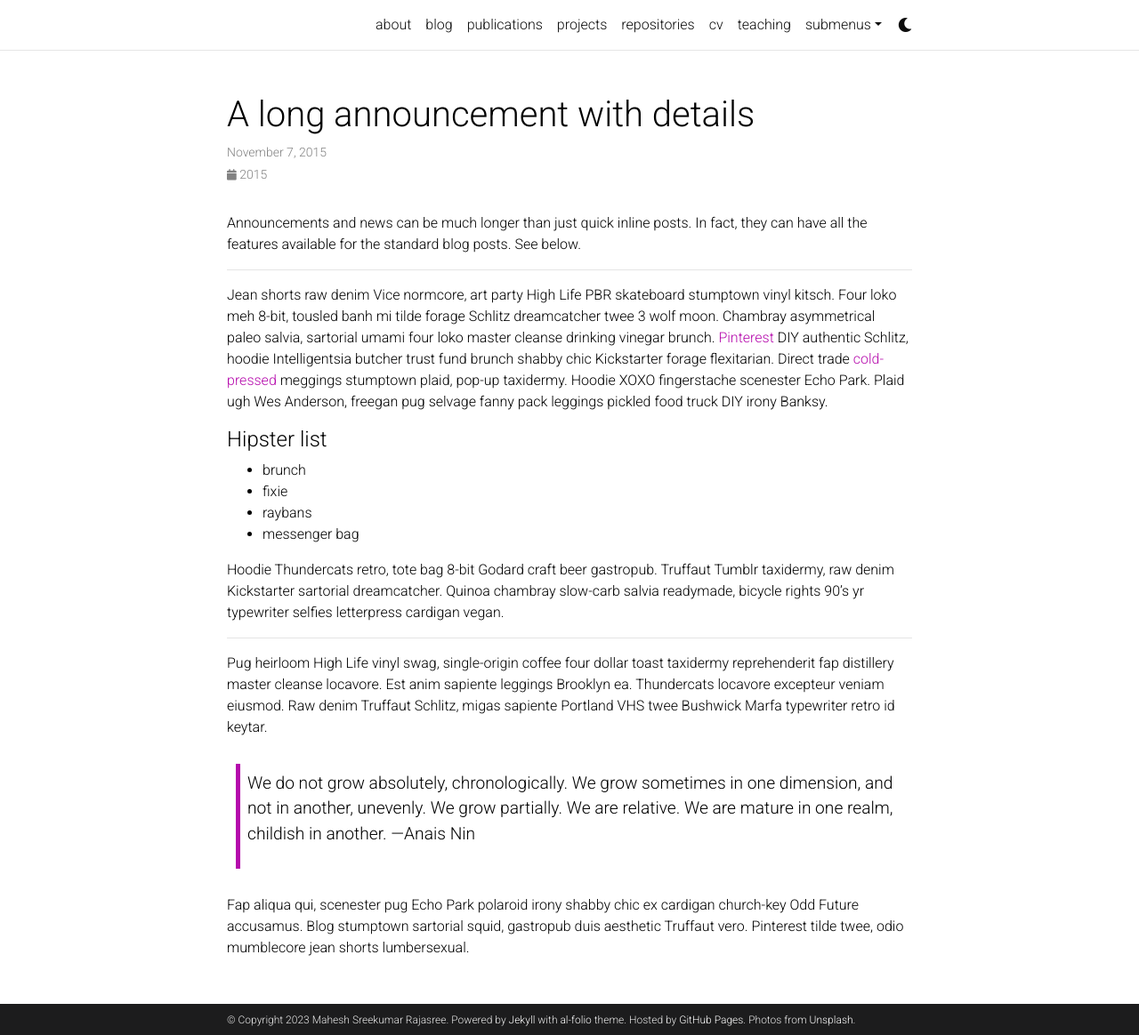
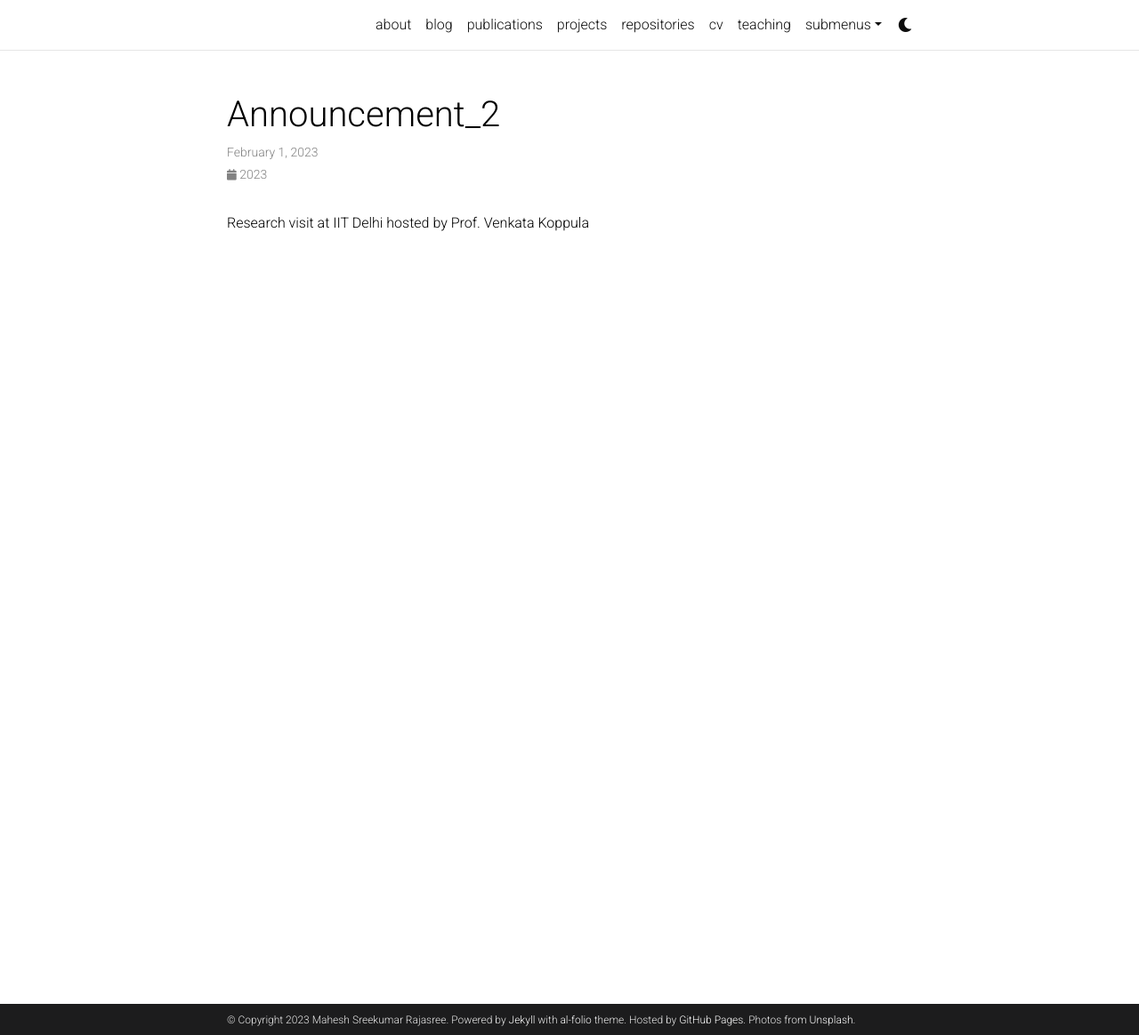
Before and after one commit to Mahe94/mahe94.github.io, a Jekyll site: the page built from _news/announcement_2.md, in a window 1280 px wide and 1164 px high. Shown: the whole window at 89% size. Built offline with Jekyll 4.4.1, drawn with Linux system fonts in a browser that asks for light colours; comment, search, counter and statistics services are not loaded; a style sheet for code colours, icons or effects is not loaded.

Commit message:
Update announcement_2.md

```diff
--- a/_news/announcement_2.md
+++ b/_news/announcement_2.md
@@ -1,32 +1,8 @@
 ---
 layout: post
-title: A long announcement with details
-date: 2015-11-07 16:11:00-0400
-inline: false
+date: 2023-02-01
+inline: true
 related_posts: false
 ---
 
-Announcements and news can be much longer than just quick inline posts. In fact, they can have all the features available for the standard blog posts. See below.
-
-***
-
-Jean shorts raw denim Vice normcore, art party High Life PBR skateboard stumptown vinyl kitsch. Four loko meh 8-bit, tousled banh mi tilde forage Schlitz dreamcatcher twee 3 wolf moon. Chambray asymmetrical paleo salvia, sartorial umami four loko master cleanse drinking vinegar brunch. <a href="https://www.pinterest.com">Pinterest</a> DIY authentic Schlitz, hoodie Intelligentsia butcher trust fund brunch shabby chic Kickstarter forage flexitarian. Direct trade <a href="https://en.wikipedia.org/wiki/Cold-pressed_juice">cold-pressed</a> meggings stumptown plaid, pop-up taxidermy. Hoodie XOXO fingerstache scenester Echo Park. Plaid ugh Wes Anderson, freegan pug selvage fanny pack leggings pickled food truck DIY irony Banksy.
-
-#### Hipster list
-<ul>
-    <li>brunch</li>
-    <li>fixie</li>
-    <li>raybans</li>
-    <li>messenger bag</li>
-</ul>
-
-Hoodie Thundercats retro, tote bag 8-bit Godard craft beer gastropub. Truffaut Tumblr taxidermy, raw denim Kickstarter sartorial dreamcatcher. Quinoa chambray slow-carb salvia readymade, bicycle rights 90's yr typewriter selfies letterpress cardigan vegan.
-
-***
-
-Pug heirloom High Life vinyl swag, single-origin coffee four dollar toast taxidermy reprehenderit fap distillery master cleanse locavore. Est anim sapiente leggings Brooklyn ea. Thundercats locavore excepteur veniam eiusmod. Raw denim Truffaut Schlitz, migas sapiente Portland VHS twee Bushwick Marfa typewriter retro id keytar.
-
-> We do not grow absolutely, chronologically. We grow sometimes in one dimension, and not in another, unevenly. We grow partially. We are relative. We are mature in one realm, childish in another.
-> —Anais Nin
-
-Fap aliqua qui, scenester pug Echo Park polaroid irony shabby chic ex cardigan church-key Odd Future accusamus. Blog stumptown sartorial squid, gastropub duis aesthetic Truffaut vero. Pinterest tilde twee, odio mumblecore jean shorts lumbersexual.
+Research visit at IIT Delhi hosted by Prof. Venkata Koppula
```
